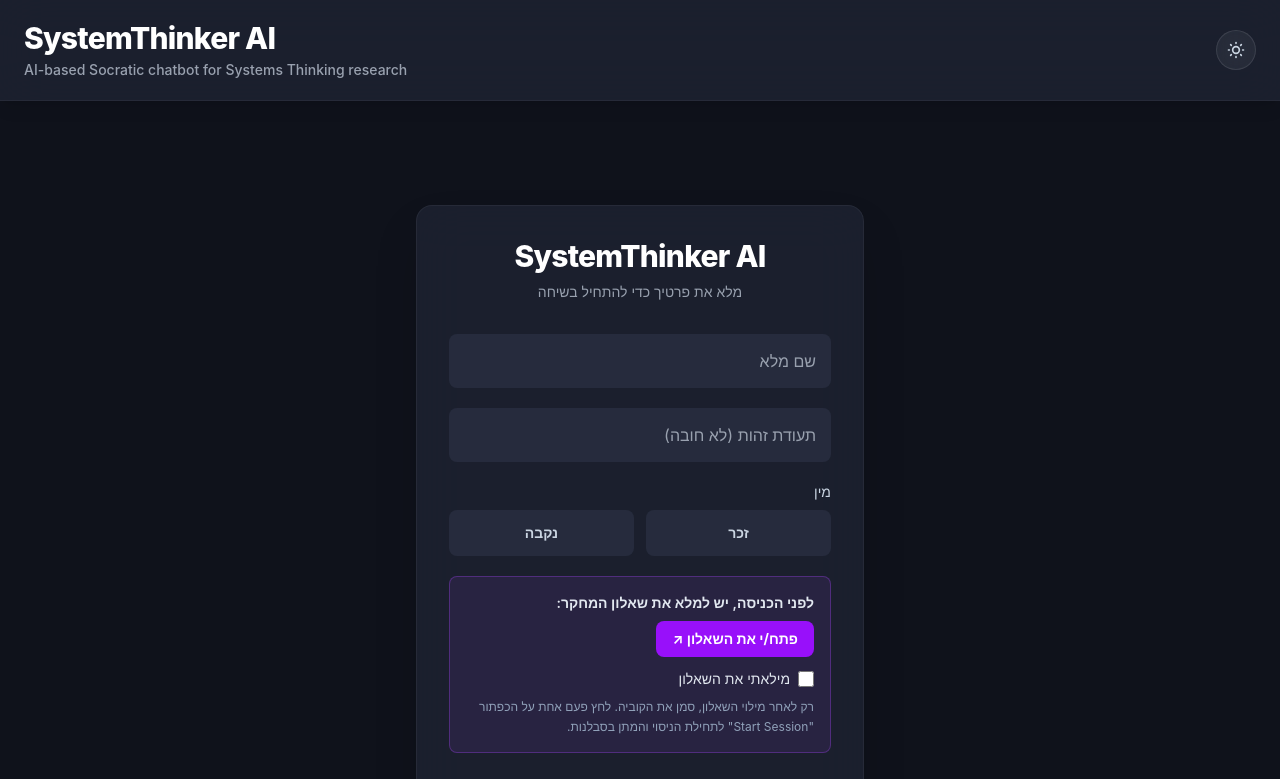
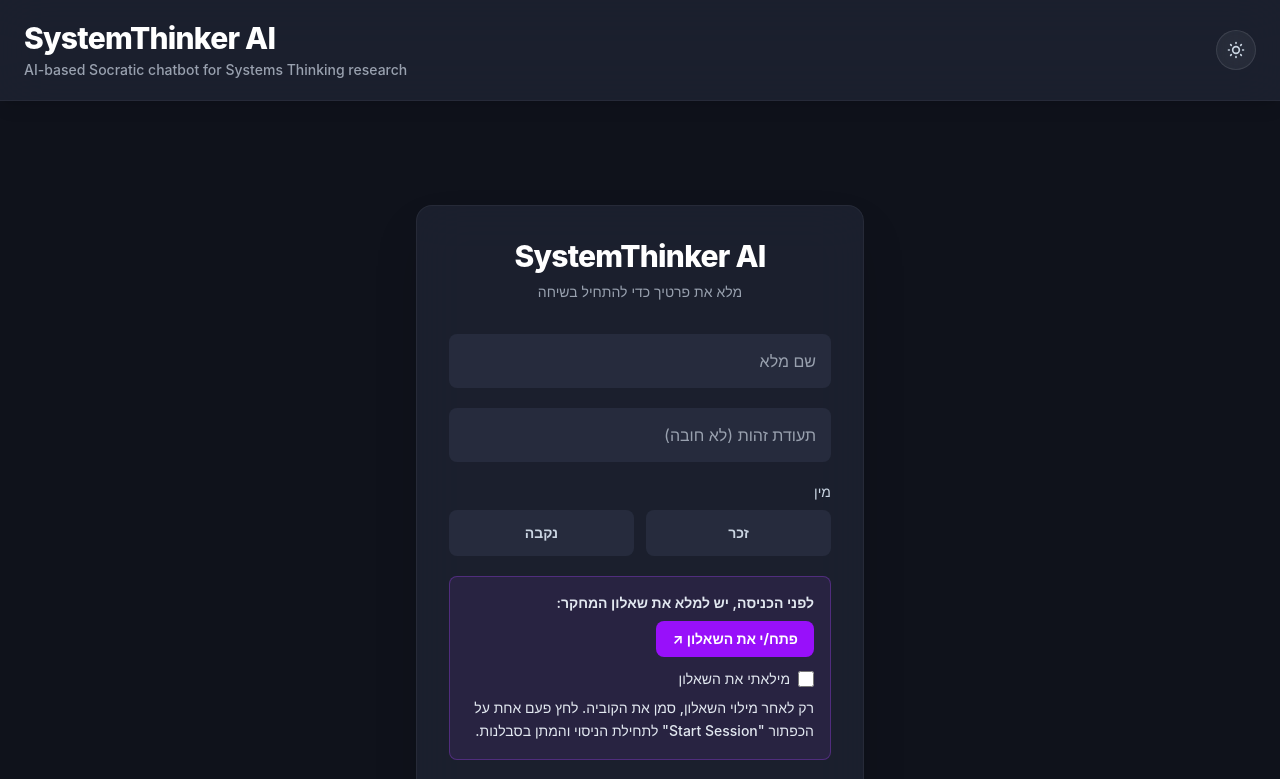
Before and after one commit to rotemk9/socratic-chatbot, a React (Vite) app in the folder frontend/: page /login in a window 1280 px wide. Shown: the top 779 px of the page. Built offline with nearby package versions, Linux system fonts and the light colour scheme; no server answers.

Commit message:
Update StartSessionForm.jsx

```diff
--- a/frontend/src/components/StartSessionForm.jsx
+++ b/frontend/src/components/StartSessionForm.jsx
@@ -172,7 +172,7 @@ function StartSessionForm({ onBack }) {
             </label>
 
             {/* Guidance for the participant */}
-            <p className="mt-2 text-xs leading-relaxed text-slate-500 dark:text-slate-400">
+            <p className="mt-2 text-sm font-medium leading-relaxed text-slate-700 dark:text-slate-200">
               רק לאחר מילוי השאלון, סמן את הקוביה. לחץ פעם אחת על הכפתור "Start Session" לתחילת הניסוי והמתן בסבלנות.
             </p>
           </div>
```
